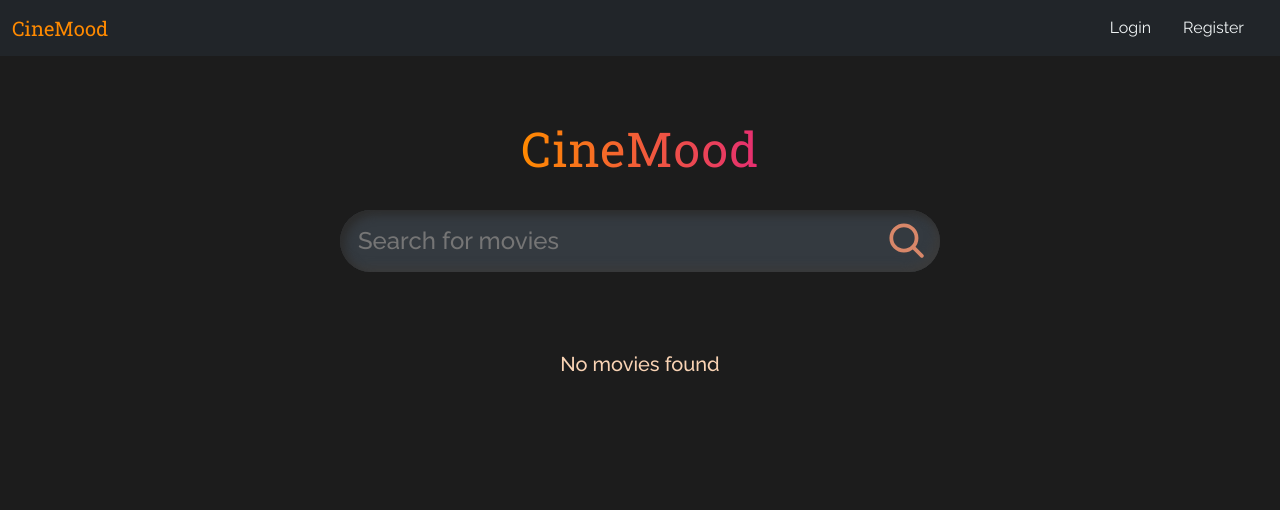
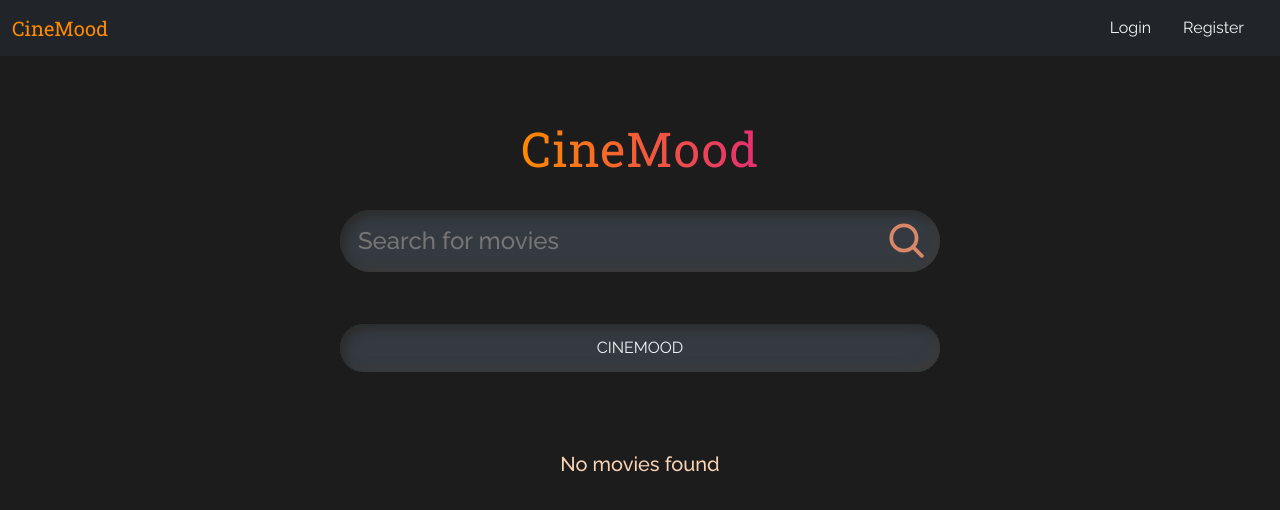
Before and after one commit to noerre/Group_Project-Group_3-CineMood, a React (Create React App) app in the folder Front-end/: page / in a window 1280 px wide. Shown: the top 510 px of the page. Built offline with nearby package versions, Linux system fonts and the light colour scheme.

Commit message:
Added CINEMOOD button and updated navigation

```diff
--- a/Front-end/src/App.css
+++ b/Front-end/src/App.css
@@ -69,21 +69,79 @@ h1 {
   height: 35px;
   cursor: pointer;
 }
+.search img:hover {
+  background-color: #cdecea;
+}
 
-/* .search button {
-  padding: 20px 40px;
-  border-radius: 0.5rem;
-  margin-left: 15px;
-  color: #a1a1a1;
+
+.map_mood {
+  width: 100%;
+  max-width: 600px;
+  margin-bottom: 2rem;
+  display: flex;
+  align-items: center;
+  padding: 0.75rem 1rem;
+  border-radius: 3rem;
+  background: #343a40; /* Darker background for the search bar */
+  box-shadow: inset 5px 5px 10px #2c2c2c, inset -5px -5px 10px #3c3c3c;
+  display: flex;
+  justify-content: center;
+  align-items: center;
+  margin-top: 20px;
+}
+
+
+.map_mood input {
+  flex: 1;
+  border: none;
+  font-size: 1.5rem;
   font-family: var(--font-raleway);
-  font-weight: 900;
-  letter-spacing: 0.75px;
-  font-size: 1.25rem;
+  font-weight: 500;
+  padding-right: 1rem;
+
+  outline: none;
+  color: #f1f5f6;;
+  background: transparent;
+}
+
+
+.map_mood img:hover {
+  background-color: #cdecea;
+}
+
+
+
+.button-cinemood {
+  background: none;
+  color: #f1f5f6;
+  border: none;
+  font-size: 16px;
   cursor: pointer;
-  background: #1f2123;
-  -webkit-box-shadow: 5px 5px 7px #1c1d1f, -5px -5px 7px #222527;
-  box-shadow: 5px 5px 7px #1c1d1f, -5px -5px 7px #222527;
-} */
+  padding: 0;
+  font-family: var(--font-raleway);
+}
+
+.button-cinemood:hover {
+  color: #e52e71;
+}
+
+
+
+.button-return {
+  background: none;
+  color: #f1f5f6;
+  border: none;
+  font-size: 16px;
+  cursor: pointer;
+  padding: 0;
+  font-family: var(--font-raleway);
+}
+
+.button-return:hover {
+  color: #e52e71;
+  text-decoration: none;
+}
+
 
 .empty {
   width: 100%;
@@ -321,6 +379,7 @@ h1 {
 }
 
 /* Navbar Styling */
+
 .navbar {
   background-color: #000;
 }
@@ -360,6 +419,10 @@ h1 {
   color: #000;
 }
 
+
+
+
+
 /* Responsive Adjustments */
 @media screen and (max-width: 400px) {
   .app {
--- a/Front-end/src/App.js
+++ b/Front-end/src/App.js
@@ -1,33 +1,23 @@
-import {useState} from 'react';
+import { useState } from 'react';
 import './App.css';
-import SearchIcon from './search.svg'
+import SearchIcon from './search.svg';
 import MovieCard from "./MovieCard";
 import Login from "./Login";
 import Register from "./Register";
 import Navbar from "./Navbar";
-import { BrowserRouter as Router, Routes, Route, Navigate } from 'react-router-dom';
+import { BrowserRouter as Router, Routes, Route, Navigate, useNavigate } from 'react-router-dom';
 
-//c032e2d7
 
 const API_URL = "http://www.omdbapi.com?apikey=b6003d8a";
 
-const App = () => {
-    const [movies, setMovies] = useState([]);
-    const [searchTerm, setSearchTerm]= useState('')
+const HomePage = ({ searchMovies, searchTerm, setSearchTerm, movies }) => {
+    const navigate = useNavigate();
 
-    const searchMovies = async (title) => {
-        const response =  await fetch(`${API_URL}&s=${title}`);
-        const data = await response.json();
-
-        setMovies(data.Search);
-    }
+    const handleNavigate = () => {
+        navigate("/questions");
+    };
 
     return (
-        <Router>
-            <Navbar />
-            <div className='app'>
-                <Routes>
-                    <Route path="/" element={
         <>
             <h1>CineMood</h1>
             <div className='search'>
@@ -47,8 +37,11 @@ const App = () => {
                     onClick={() => searchMovies(searchTerm)}
                 />
             </div>
-                            {
-                                movies.length > 0 ? (
+            <div className="map_mood">
+                <button className="button-cinemood" onClick={handleNavigate}>CINEMOOD</button>
+            </div>
+
+            {movies.length > 0 ? (
                 <div className="container">
                     {movies.map((movie) => (
                         <MovieCard key={movie.imdbID} movie={movie} />
@@ -58,10 +51,43 @@ const App = () => {
                 <div className="empty">
                     <h2>No movies found</h2>
                 </div>
-                                )
-                            }
+            )}
         </>
-                    } />
+    );
+};
+
+const QuestionsPage = () => {
+    const navigate = useNavigate();
+
+    return (
+        <div>
+            <h2>Page with questions</h2>
+            <p>Example line.</p>
+            <div className="map_mood">
+                <button className="button-return" onClick={() => navigate("/")}>Return to main page</button>
+            </div>
+        </div>
+    );
+};
+
+const App = () => {
+    const [movies, setMovies] = useState([]);
+    const [searchTerm, setSearchTerm] = useState('');
+
+    const searchMovies = async (title) => {
+        const response = await fetch(`${API_URL}&s=${title}`);
+        const data = await response.json();
+
+        setMovies(data.Search);
+    };
+
+    return (
+        <Router>
+            <Navbar />
+            <div className='app'>
+                <Routes>
+                    <Route path="/" element={<HomePage searchMovies={searchMovies} searchTerm={searchTerm} setSearchTerm={setSearchTerm} movies={movies} />} />
+                    <Route path="/questions" element={<QuestionsPage />} />
                     <Route path="/login" element={<Login />} />
                     <Route path="/register" element={<Register />} />
                     <Route path="*" element={<Navigate to="/" replace />} />
```
Lines whose indentation alone changed are shown as unchanged.
